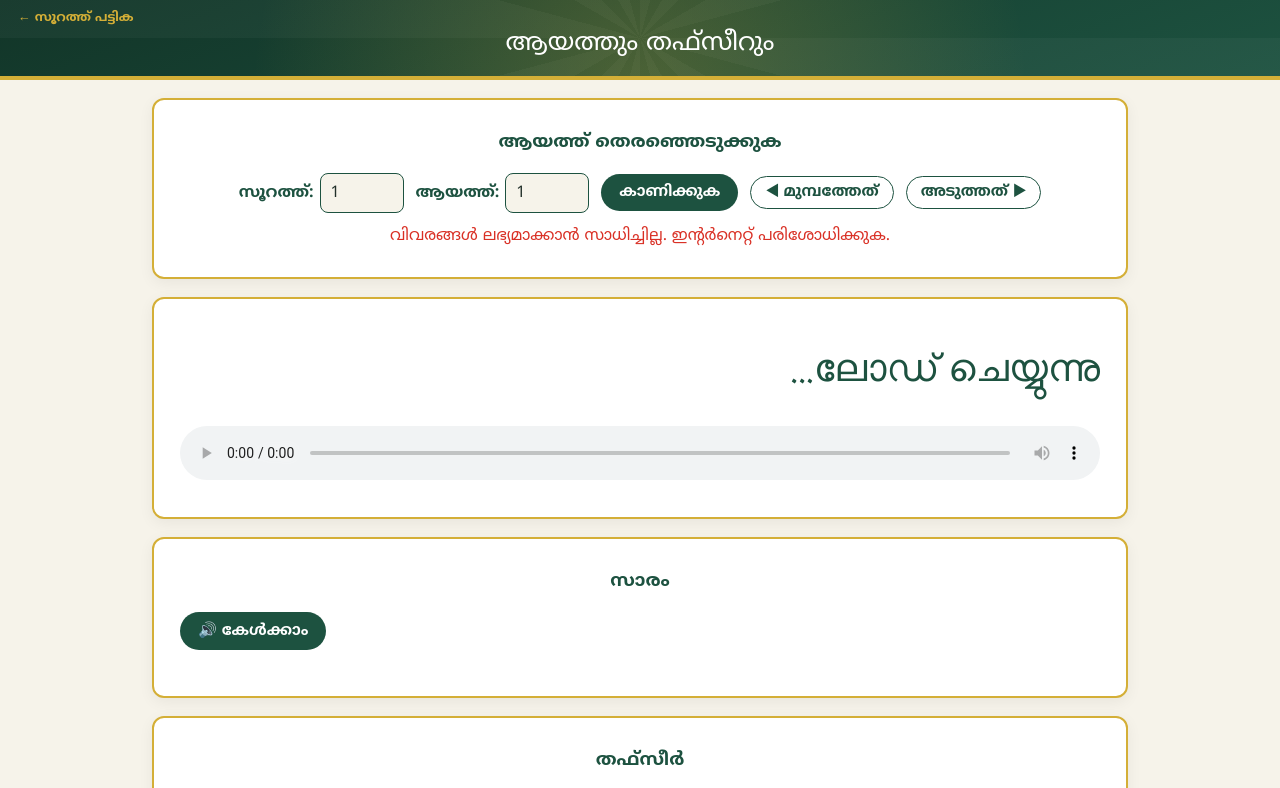
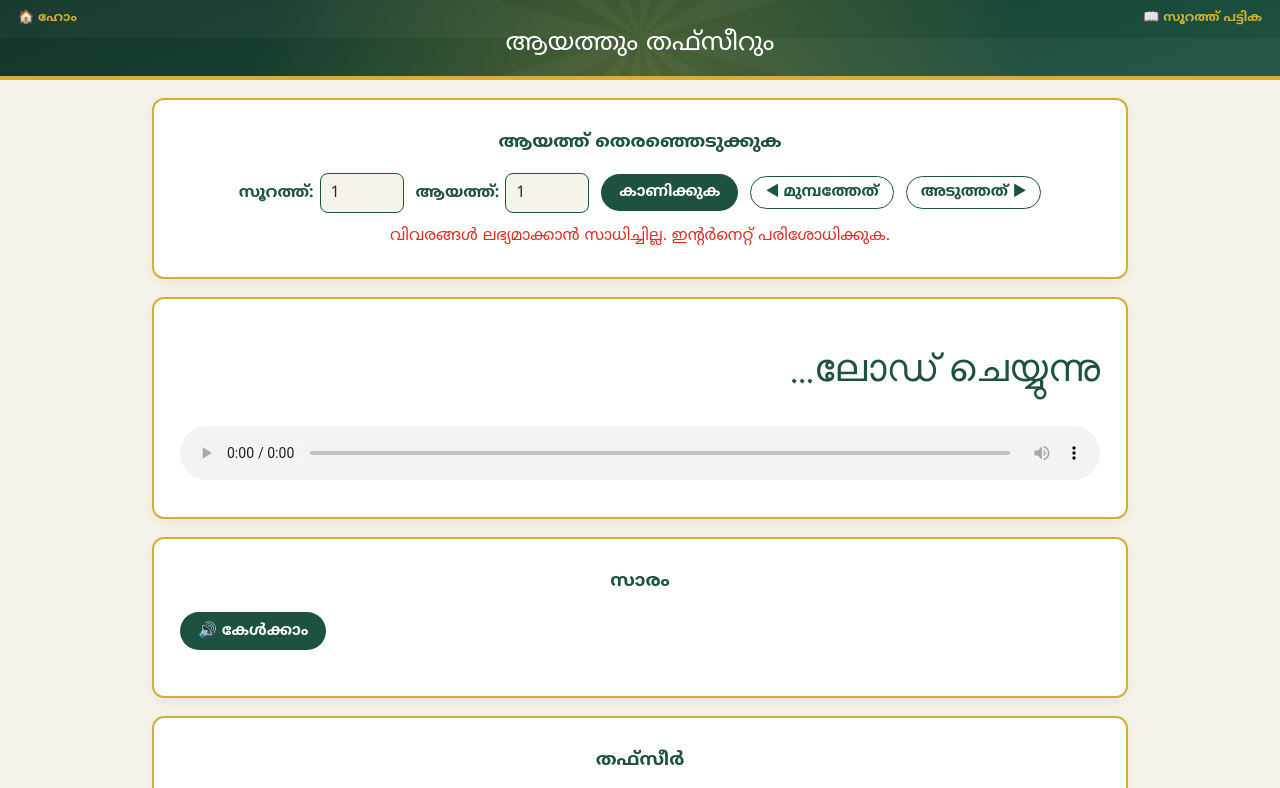
Before and after one commit to onlinenanma/quran, a plain HTML site: page tafsir.html in a window 1280 px wide. Shown: the top 788 px of the page. Drawn offline with Linux system fonts and the light colour scheme; no server answers.

Commit message:
Update tafsir.html

```diff
--- a/tafsir.html
+++ b/tafsir.html
@@ -52,7 +52,10 @@ footer{text-align:center;color:var(--muted);font-size:.85rem;padding:0 12px calc
 </head>
 <body>
 <header class="banner">
-  <a class="back" href="https://sites.google.com/view/quransaram" target="_top">← സൂറത്ത് പട്ടിക</a>
+  <div style="display:flex;justify-content:space-between;gap:12px">
+    <a class="back" href="https://onlinenanma.github.io/quran/">🏠 ഹോം</a>
+    <a class="back" href="https://onlinenanma.github.io/quran/surah-index">📖 സൂറത്ത് പട്ടിക</a>
+  </div>
   <h1>ആയത്തും തഫ്സീറും</h1>
 </header>
 
@@ -224,5 +227,6 @@ if (window.speechSynthesis) { speechSynthesis.getVoices(); speechSynthesis.onvoi
 window.addEventListener("pagehide", stop);
 window.onload = go;
 </script>
+<script src="https://onlinenanma.github.io/quran/site.js" defer></script>
 </body>
 </html>
```
